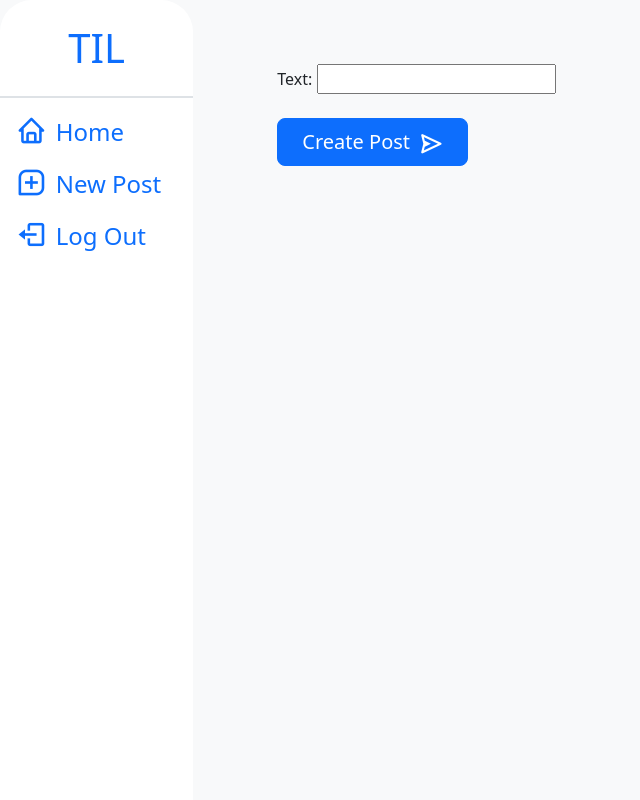
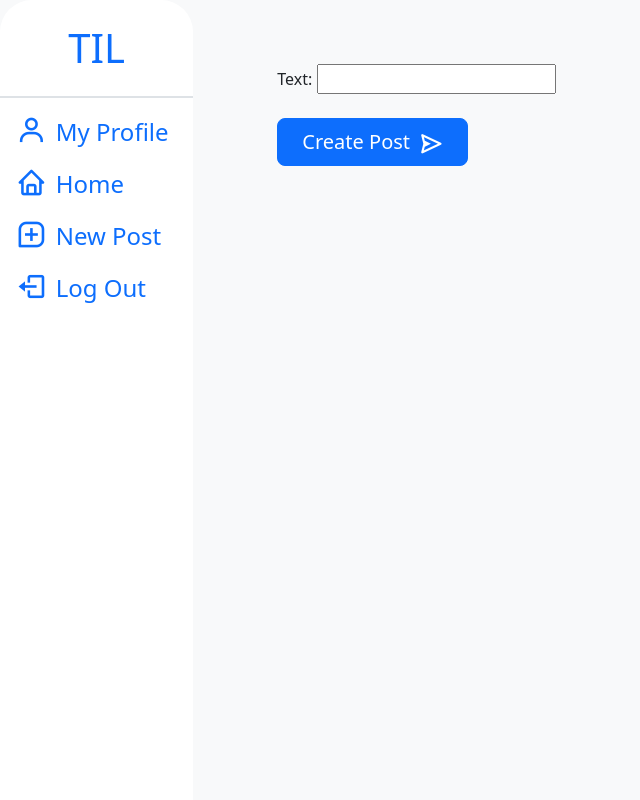
Before and after one commit to perez-kay/TIL, a Django app: page /new/ in a window 1280 px wide. Shown: the whole page, without its empty margins (0-640 px from the left). Run offline with Django 5.2, Linux system fonts and the light colour scheme; the visitor is signed in with stand-in values (Sample User, id 1).

Commit message:
added 'my profile' tab for logged in users

```diff
--- a/templates/base.html
+++ b/templates/base.html
@@ -23,7 +23,12 @@
                     <nav class="vh-100 rounded-top-5 bg-white position-sticky top-0 start-0">
                         <ul class="nav flex-column">
                             <h1 class="text-center text-primary py-4 border-bottom border-2">TIL</h1>
-                            {# TODO: Add a Profile page for logged in users #}
+                            {% if request.user.is_authenticated %}
+                                <li class="nav-item">
+                                    <a class="nav-link fs-4"
+                                       href="{% url 'profiles:detail' request.user.username %}"><i class="bx-fw bx bx-user"></i>My Profile</a>
+                                </li>
+                            {% endif %}
                             <li class="nav-item">
                                 <a class="nav-link fs-4" href={% url 'feed:index' %}><i class="bx-fw bx bx-home"></i>Home</a>
                             </li>
```
